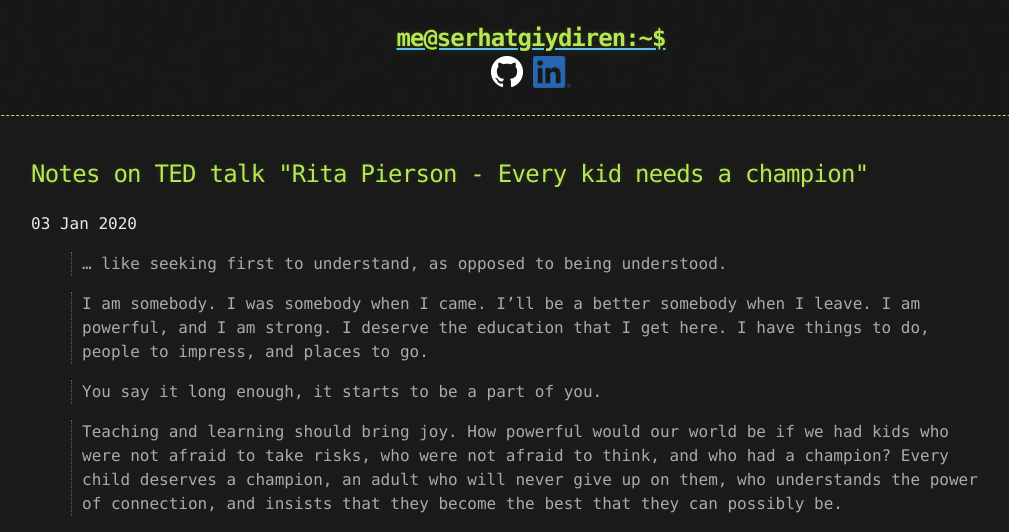
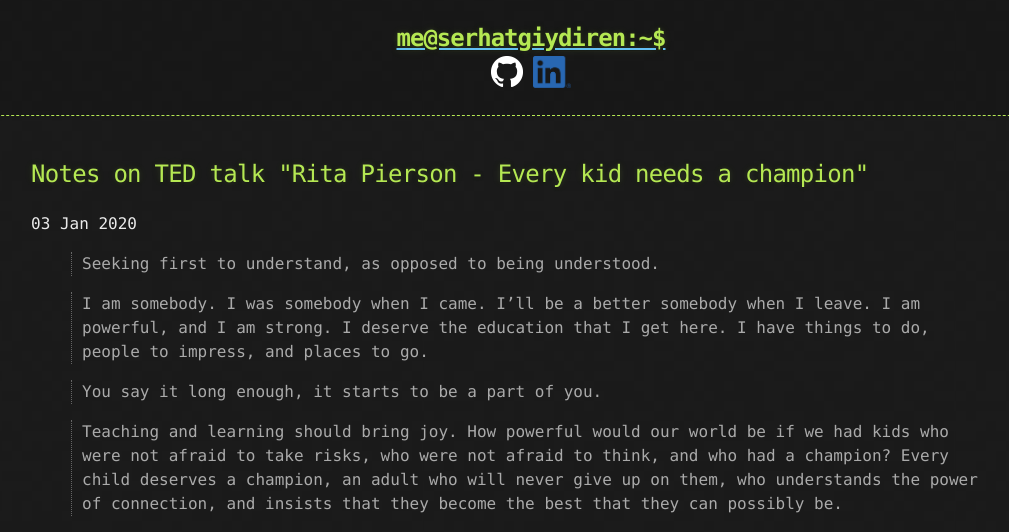
Before and after one commit to goodHunter27/serhatgiydiren.github.io, a Jekyll site: the page built from _posts/2020-01-03-rita-pierson-every-kid-needs-a-champion.md, in a window 1280 px wide, cut to the strip 0-532 px from the top of the page. Shown: the whole strip, without its empty margins (109-1118 px from the left). Built offline with Jekyll 4.4.1, drawn with Linux system fonts in a browser that asks for light colours.

Commit message:
Update and rename 2020-01-03-rita-pearson-every-kid-needs-a-champion.md to 2020-01-03-rita-pierson-every-kid-needs-a-champion.md

```diff
--- a/_posts/2020-01-03-rita-pearson-every-kid-needs-a-champion.md
+++ b/_posts/2020-01-03-rita-pierson-every-kid-needs-a-champion.md
@@ -3,7 +3,7 @@ title: Notes on TED talk "Rita Pierson - Every kid needs a champion"
 published: true
 ---
 
-> ... like seeking first to understand, as opposed to being understood.
+> Seeking first to understand, as opposed to being understood.
 
 > I am somebody. I was somebody when I came. I'll be a better somebody when I leave. I am powerful, and I am strong. I deserve the education that I get here. I have things to do, people to impress, and places to go.
 
```
